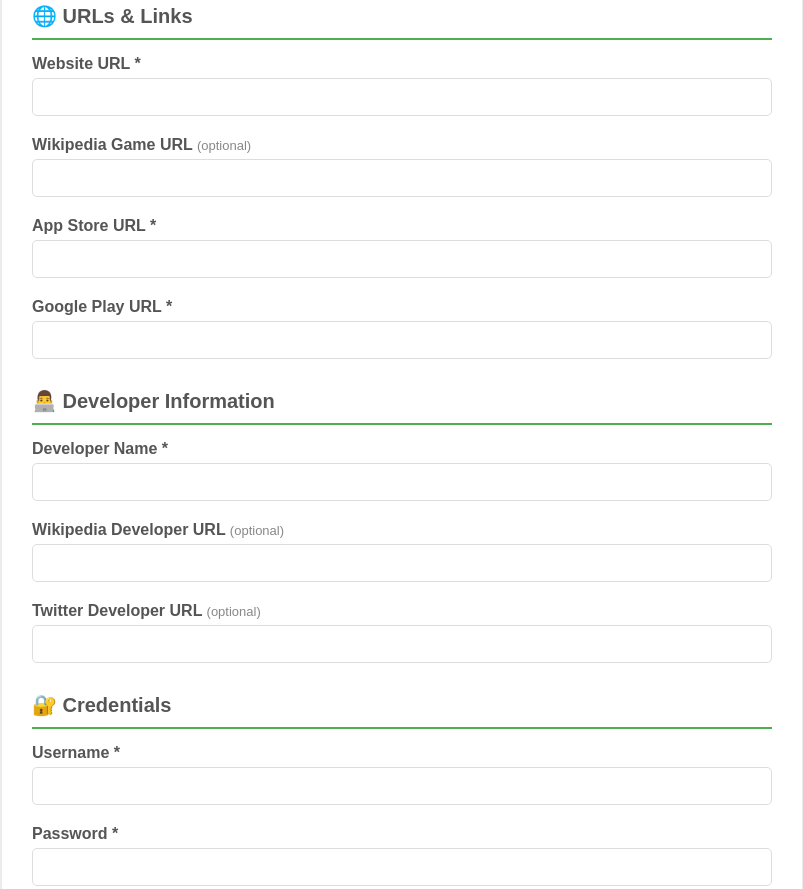
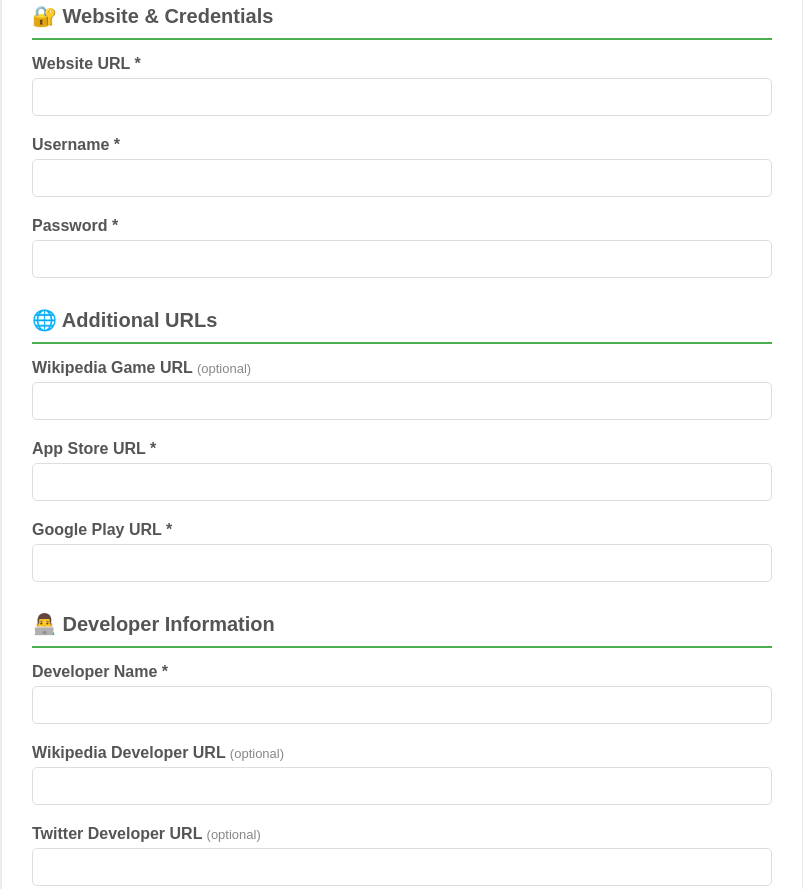
Before and after one commit to bgp-team/RankMathSetup, a plain HTML site: page index.html in a window 1280 px wide. Shown: the part 535-1424 px from the top of the page, without its empty margins (238-1041 px from the left). Drawn offline with Linux system fonts and the light colour scheme.

Commit message:
Update index.html

```diff
--- a/index.html
+++ b/index.html
@@ -125,12 +125,24 @@
                 <input type="text" id="authorName" required>
             </div>
 
-            <h2>🌐 URLs & Links</h2>
+            <h2>🔐 Website & Credentials</h2>
 
             <div class="form-group">
                 <label>Website URL *</label>
                 <input type="url" id="websiteUrl" required>
             </div>
+
+            <div class="form-group">
+                <label>Username *</label>
+                <input type="text" id="username" required>
+            </div>
+
+            <div class="form-group">
+                <label>Password *</label>
+                <input type="password" id="password" required>
+            </div>
+
+            <h2>🌐 Additional URLs</h2>
 
             <div class="form-group">
                 <label>Wikipedia Game URL <span class="optional">(optional)</span></label>
@@ -162,18 +174,6 @@
             <div class="form-group">
                 <label>Twitter Developer URL <span class="optional">(optional)</span></label>
                 <input type="url" id="twitterDeveloperUrl">
-            </div>
-
-            <h2>🔐 Credentials</h2>
-
-            <div class="form-group">
-                <label>Username *</label>
-                <input type="text" id="username" required>
-            </div>
-
-            <div class="form-group">
-                <label>Password *</label>
-                <input type="password" id="password" required>
             </div>
 
             <h2>🖼️ Images</h2>
```
